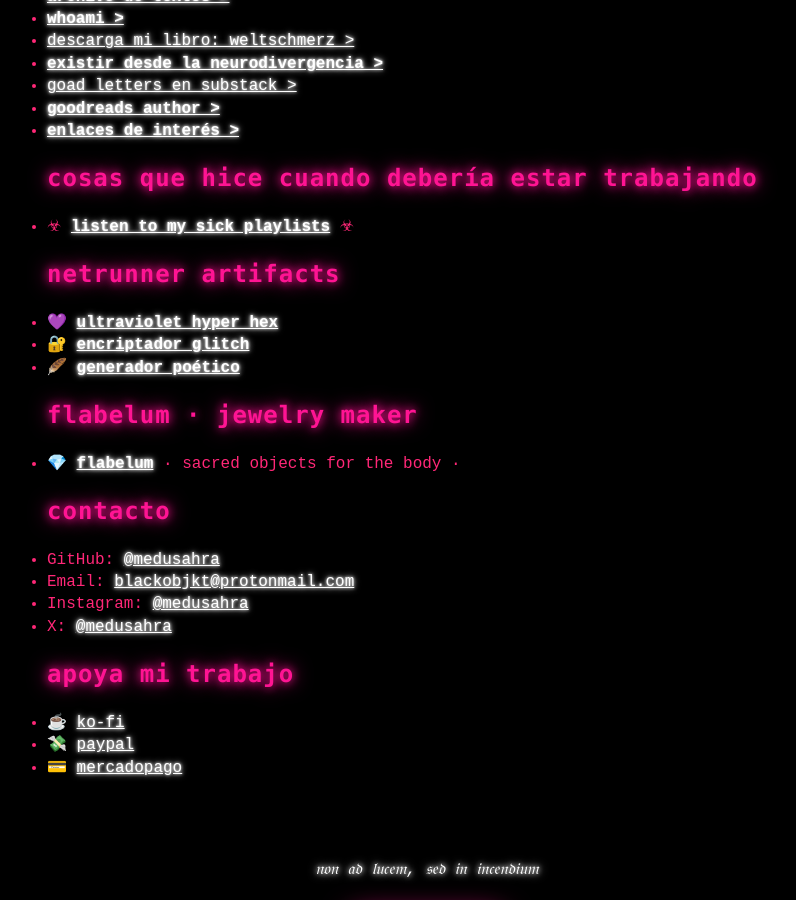
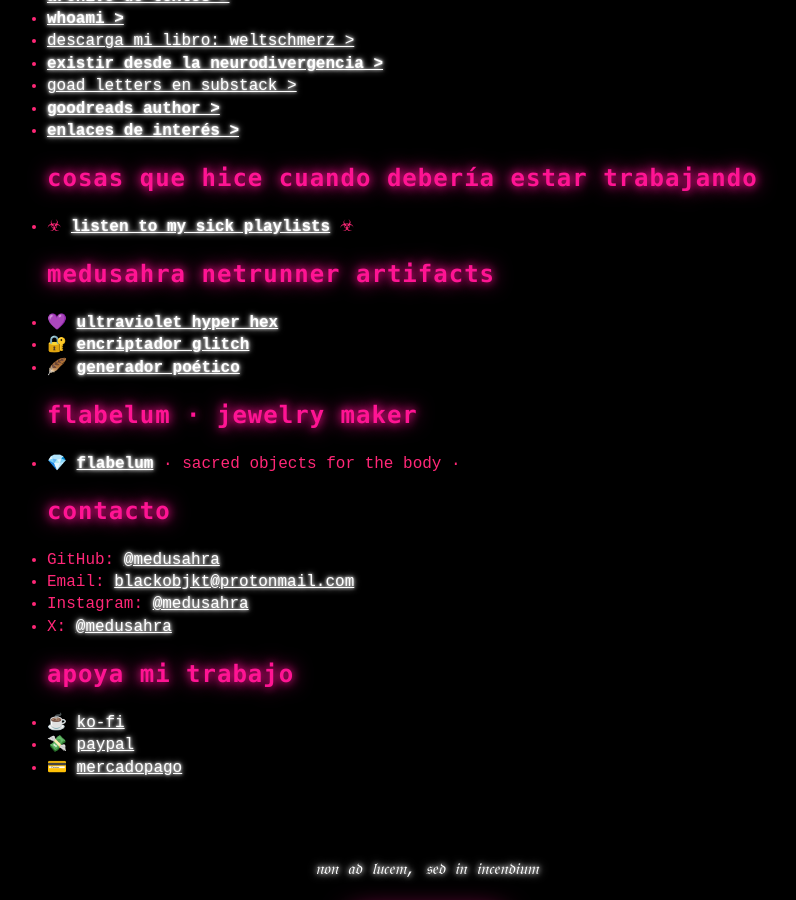
Before and after one commit to medusahra/medusahra.github.io, a Jekyll site: the page built from index.md, in a window 1280 px wide and 900 px high, scrolled down 905 px. Shown: the whole window, without its empty margins (213-1009 px from the left). Built offline with Jekyll 4.4.1, drawn with Linux system fonts in a browser that asks for light colours; grey boxes are pictures that could not be loaded.

Commit message:
Update index.md

```diff
--- a/index.md
+++ b/index.md
@@ -38,7 +38,7 @@ Escribo filosofía, ensayo, crítica cultural y poemas quasi-ensayísticos vagam
 - **[enlaces de interés >](/enlaces.html)**
 ## cosas que hice cuando debería estar trabajando
 - ☣ **<a href="https://open.spotify.com/user/oer0flire345iy1g4vaifowzc/playlists" target="_blank">listen to my sick playlists</a>** ☣
-## netrunner artifacts
+## medusahra netrunner artifacts
 - 💜 **[ultraviolet hyper hex](/2025/11/21/ultraviolet.html)**
 - 🔐 **[encriptador glitch](/2025/11/21/encriptador-glitch.html)**
 - 🪶 **[generador poético](/2025/11/21/generador-poemas.html)**
```
